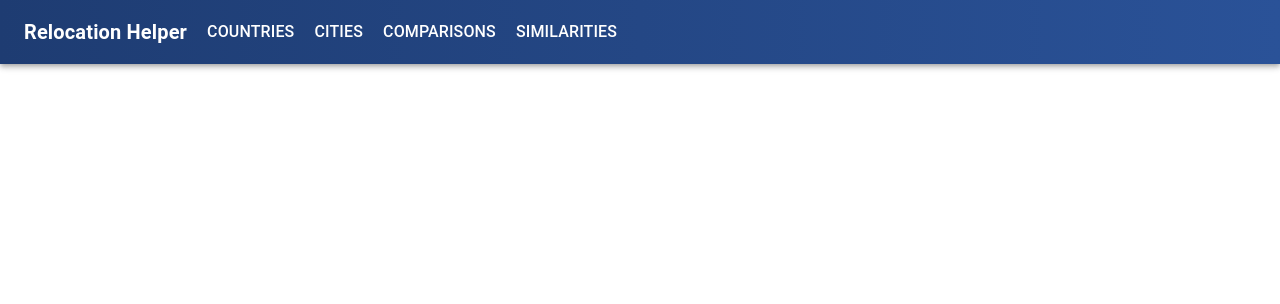
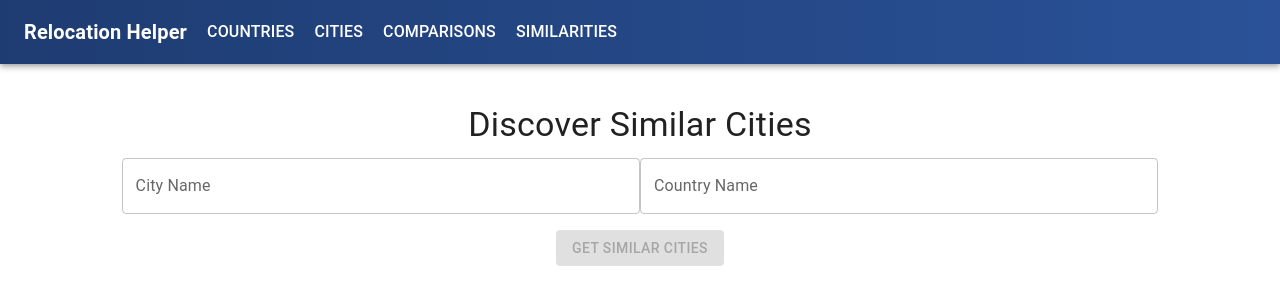
Before and after one commit to hzm628/cis5500-final-project, a React (Create React App) app in the folder client/: page /similarities in a window 1280 px wide. Shown: the top 304 px of the page. Built offline with nearby package versions, Linux system fonts and the light colour scheme.

Commit message:
updated work

```diff
--- a/client/src/App.js
+++ b/client/src/App.js
@@ -8,6 +8,7 @@ import HomePage from './pages/HomePage';
 import CountriesPage from './pages/CountriesPage';
 import SearchCitiesPage from './pages/SearchCitiesPage';
 import ComparisonsPage from './pages/ComparisonsPage';
+import SimilaritiesPage from './pages/SimilaritiesPage';
 
 export const theme = createTheme({
   palette: {
@@ -27,6 +28,7 @@ export default function App() {
           <Route path="/countries" element={<CountriesPage />} />
           <Route path="/search_cities" element={<SearchCitiesPage />} />
           <Route path="/comparisons" element={<ComparisonsPage />} />
+          <Route path="/similarities" element={<SimilaritiesPage />} />
         </Routes>
       </BrowserRouter>
     </ThemeProvider>
--- a/client/src/pages/ComparisonsPage.js
+++ b/client/src/pages/ComparisonsPage.js
@@ -117,7 +117,8 @@ const ComparisonsPage = () => {
         Compare two cities across various features and visualize the results.
       </Typography>
 
-      <Box sx={{ mb: 5, display: "flex", justifyContent: "center", alignItems: "center", gap: 2, flexWrap: "wrap" }}>
+      <Box sx={{ mb: 5 }}>
+        <Box sx={{ display: "flex", justifyContent: "center", alignItems: "center", gap: 2, flexWrap: "wrap" }}>
           <TextField
             label="Enter City 1"
             variant="outlined"
@@ -132,6 +133,8 @@ const ComparisonsPage = () => {
             onChange={(e) => setCountry1(e.target.value)}
             sx={{ width: "30%" }}
           />
+        </Box>
+        <Box sx={{ display: "flex", justifyContent: "center", alignItems: "center", gap: 2, flexWrap: "wrap", mt: 2 }}>
           <TextField
             label="Enter City 2"
             variant="outlined"
@@ -146,6 +149,8 @@ const ComparisonsPage = () => {
             onChange={(e) => setCountry2(e.target.value)}
             sx={{ width: "30%" }}
           />
+        </Box>
+        <Box sx={{ display: "flex", justifyContent: "center", mt: 3 }}>
           <Button
             variant="contained"
             color="primary"
@@ -154,6 +159,7 @@ const ComparisonsPage = () => {
           >
             {isLoading ? <CircularProgress size={24} /> : "Compare"}
           </Button>
+        </Box>
       </Box>
 
       {error && (
--- /dev/null
+++ b/client/src/pages/SimilaritiesPage.js
@@ -0,0 +1,121 @@
+import React, { useState } from "react";
+import {
+  Container,
+  Typography,
+  Box,
+  Grid,
+  Button,
+  CircularProgress,
+  Paper,
+  TextField,
+} from "@mui/material";
+import { styled } from "@mui/system";
+
+const CityCard = styled(Paper)({
+  borderRadius: "15px",
+  padding: "1.5rem",
+  textAlign: "center",
+  boxShadow: "0 4px 10px rgba(0, 0, 0, 0.2)",
+  transition: "transform 0.3s ease, box-shadow 0.3s ease",
+  '&:hover': {
+    transform: "scale(1.05)",
+    boxShadow: "0 8px 20px rgba(0, 0, 0, 0.3)",
+  },
+});
+
+const SimilaritiesPage = () => {
+  const [cityName, setCityName] = useState("");
+  const [countryName, setCountryName] = useState("");
+  const [similarCities, setSimilarCities] = useState([]);
+  const [isLoading, setIsLoading] = useState(false);
+  const [error, setError] = useState(null);
+
+  const fetchSimilarCities = async () => {
+    try {
+      setIsLoading(true);
+      setError(null);
+      setSimilarCities([]);
+
+      const response = await fetch(`/api/similar_cities?city_name=${encodeURIComponent(cityName)}&country_name=${encodeURIComponent(countryName)}`);
+
+      if (!response.ok) {
+        const errorText = await response.text();
+        throw new Error(`Server error: ${response.status} - ${errorText}`);
+      }
+
+      const data = await response.json();
+      setSimilarCities(data);
+    } catch (err) {
+      console.error("Error fetching similar cities:", err);
+      if (err.message.includes("Unexpected token")) {
+        setError("The server returned an invalid response. Please try again later.");
+      } else {
+        setError(err.message || "An unknown error occurred.");
+      }
+    } finally {
+      setIsLoading(false);
+    }
+  };
+
+  return (
+    <Container maxWidth="lg" sx={{ mt: 5, mb: 10 }}>
+      <Typography variant="h4" gutterBottom textAlign="center">
+        Discover Similar Cities
+      </Typography>
+
+      <Box sx={{ mb: 5, textAlign: "center" }}>
+        <TextField
+          label="City Name"
+          variant="outlined"
+          value={cityName}
+          onChange={(e) => setCityName(e.target.value)}
+          sx={{ mb: 2, width: "45%" }}
+        />
+        <TextField
+          label="Country Name"
+          variant="outlined"
+          value={countryName}
+          onChange={(e) => setCountryName(e.target.value)}
+          sx={{ mb: 2, width: "45%" }}
+        />
+        <Button
+          variant="contained"
+          color="primary"
+          onClick={fetchSimilarCities}
+          disabled={isLoading || !cityName || !countryName}
+        >
+          {isLoading ? <CircularProgress size={24} /> : "Get Similar Cities"}
+        </Button>
+      </Box>
+
+      {error && (
+        <Typography color="error" textAlign="center" sx={{ mb: 4 }}>
+          {error}
+        </Typography>
+      )}
+
+      <Grid container spacing={4} justifyContent="center">
+        {similarCities.map((city, index) => (
+          <Grid item xs={12} sm={6} md={4} key={index}>
+            <CityCard>
+              <Typography variant="h6" gutterBottom>
+                {city.city_2}, {city.country_2}
+              </Typography>
+              <Typography variant="body2" color="textSecondary">
+                Similarity Score: {city.similarity_score}%
+              </Typography>
+            </CityCard>
+          </Grid>
+        ))}
+      </Grid>
+
+      {isLoading && (
+        <Box textAlign="center" sx={{ mt: 4 }}>
+          <CircularProgress />
+        </Box>
+      )}
+    </Container>
+  );
+};
+
+export default SimilaritiesPage;
```
Also changed, not shown: 1 other file (tests, documents, lock files or other folders). Lines whose indentation alone changed are shown as unchanged.
